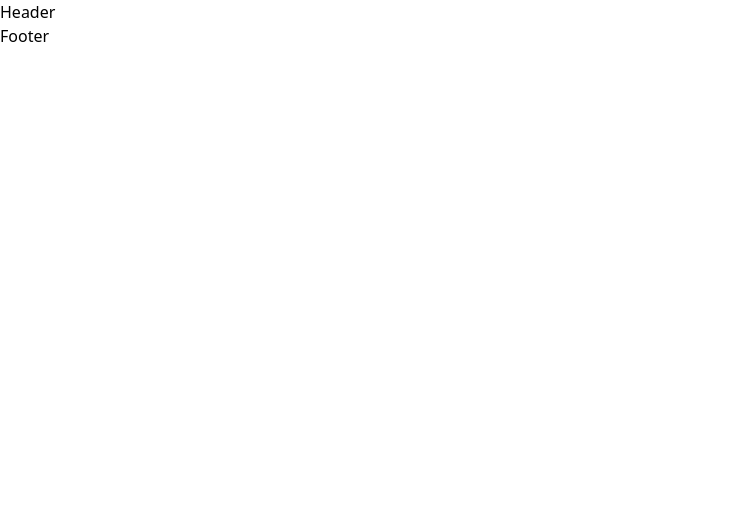
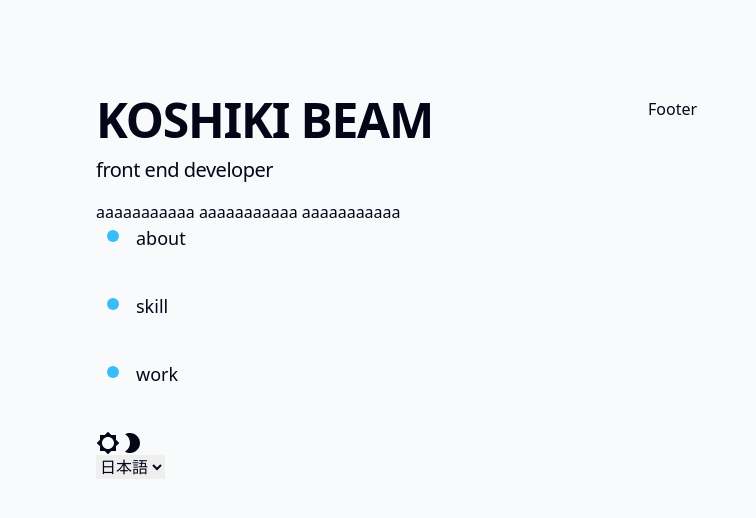
Before and after one commit to KOSHIKIBEAM/portfolio_2023_01_24, a React (Vite) app: page / in a window 1280 px wide. Shown: the top 518 px of the page, without its empty margins (0-756 px from the left). Built offline with nearby package versions, Linux system fonts and the light colour scheme.

Commit message:
🎨 Header作成

```diff
--- a/src/App.jsx
+++ b/src/App.jsx
@@ -6,10 +6,16 @@ function App() {
   const [count, setCount] = useState(0);
 
   return (
-    <>
-      <Header />
-      <Footer />
-    </>
+    <div className="bg-slate-50 text-slate-950 leading-relaxed  antialiased selection:bg-teal-300 selection:text-teal-900 dark:bg-slate-900 dark:text-slate-400">
+      <div className="mx-auto min-h-screen max-w-screen-xl px-6 py-12 font-sans md:px-12 md:py-20 lg:px-24 lg:py-0 ">
+        <div className="lg:flex lg:justify-between lg:gap-4">
+          <Header />
+          <main className="pt-24 lg:w-1/2 lg:py-24">
+            <Footer />
+          </main>
+        </div>
+      </div>
+    </div>
   );
 }
 
--- a/src/components/Header.jsx
+++ b/src/components/Header.jsx
@@ -1,7 +1,65 @@
 import React from "react";
+import Brightness5Icon from "@mui/icons-material/Brightness5";
+import Brightness2Icon from "@mui/icons-material/Brightness2";
 
 const Header = () => {
-  return <div>Header</div>;
+  return (
+    <header className="lg:sticky lg:top-0 lg:flex lg:max-h-screen lg:w-1/2 lg:flex-col lg:justify-between lg:py-24">
+      <div>
+        <h1 className="text-4xl font-bold tracking-tight sm:text-5xl">
+          KOSHIKI BEAM
+        </h1>
+        <h2 className="mt-3 text-lg font-medium tracking-tight sm:text-xl">
+          front end developer
+        </h2>
+        <p className="mt-4 max-w-xs leading-normal">
+          aaaaaaaaaaa aaaaaaaaaaa aaaaaaaaaaa
+        </p>
+      </div>
+      <nav className="nav hidden lg:block">
+        <ul>
+          <li className="pb-14 pl-10">
+            <a href="#about">
+              <span class="relative flex h-3 w-3">
+                <span class="animate-bound absolute top-1/2 left-[-1.8rem] inline-flex h-full w-full rounded-full bg-sky-400 opacity-100"></span>
+                <span className="text-lg">about</span>
+                <span class="relative inline-flex rounded-full h-3 w-3 bg-sky-500"></span>
+              </span>
+            </a>
+          </li>
+          <li className="pb-14 pl-10">
+            <a href="#skill">
+              <span class="relative flex h-3 w-3">
+                <span class="animate-bound absolute top-1/2 left-[-1.8rem] inline-flex h-full w-full rounded-full bg-sky-400 opacity-100"></span>
+                <span className="text-lg">skill</span>
+                <span class="relative inline-flex rounded-full h-3 w-3 bg-sky-500"></span>
+              </span>
+            </a>
+          </li>
+          <li className="pb-14 pl-10">
+            <a href="#work">
+              <span class="relative flex h-3 w-3">
+                <span class="animate-bound absolute top-1/2 left-[-1.8rem] inline-flex h-full w-full rounded-full bg-sky-400 opacity-100"></span>
+                <span className="text-lg">work</span>
+                <span class="relative inline-flex rounded-full h-3 w-3 bg-sky-500"></span>
+              </span>
+            </a>
+          </li>
+        </ul>
+      </nav>
+      <div className="flex flex-col items-start">
+        <button type="button">
+          <Brightness5Icon />
+          <Brightness2Icon />
+        </button>
+
+        <select name="language">
+          <option value="japanese">日本語</option>
+          <option value="english">英語</option>
+        </select>
+      </div>
+    </header>
+  );
 };
 
 export default Header;
--- a/tailwind.config.js
+++ b/tailwind.config.js
@@ -1,7 +1,6 @@
 /** @type {import('tailwindcss').Config} */
 export default {
   content: ["./src/**/*.{jsx,js}"],
-  darkMode: "class",
   theme: {
     extend: {
       animation: {
```
